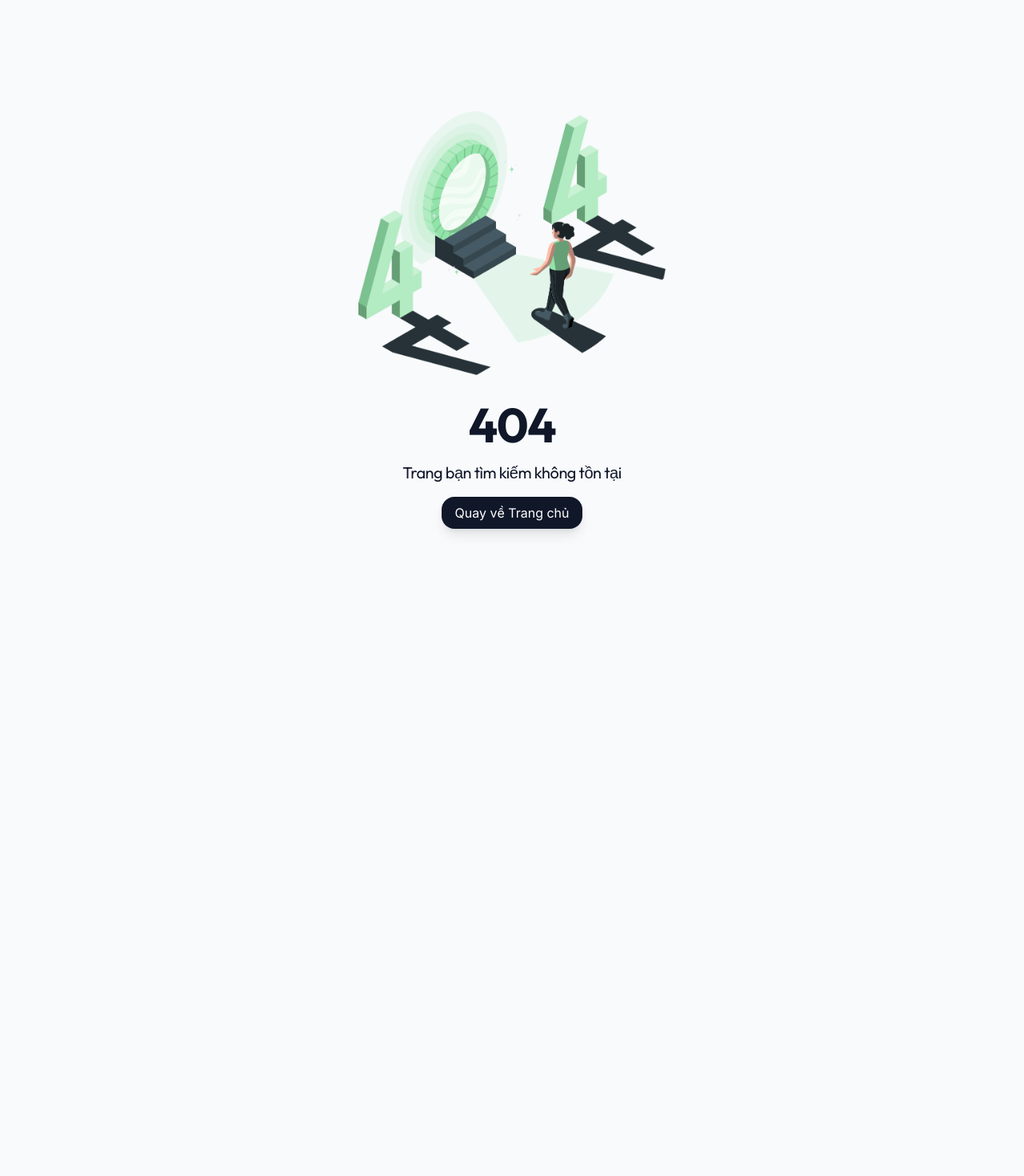
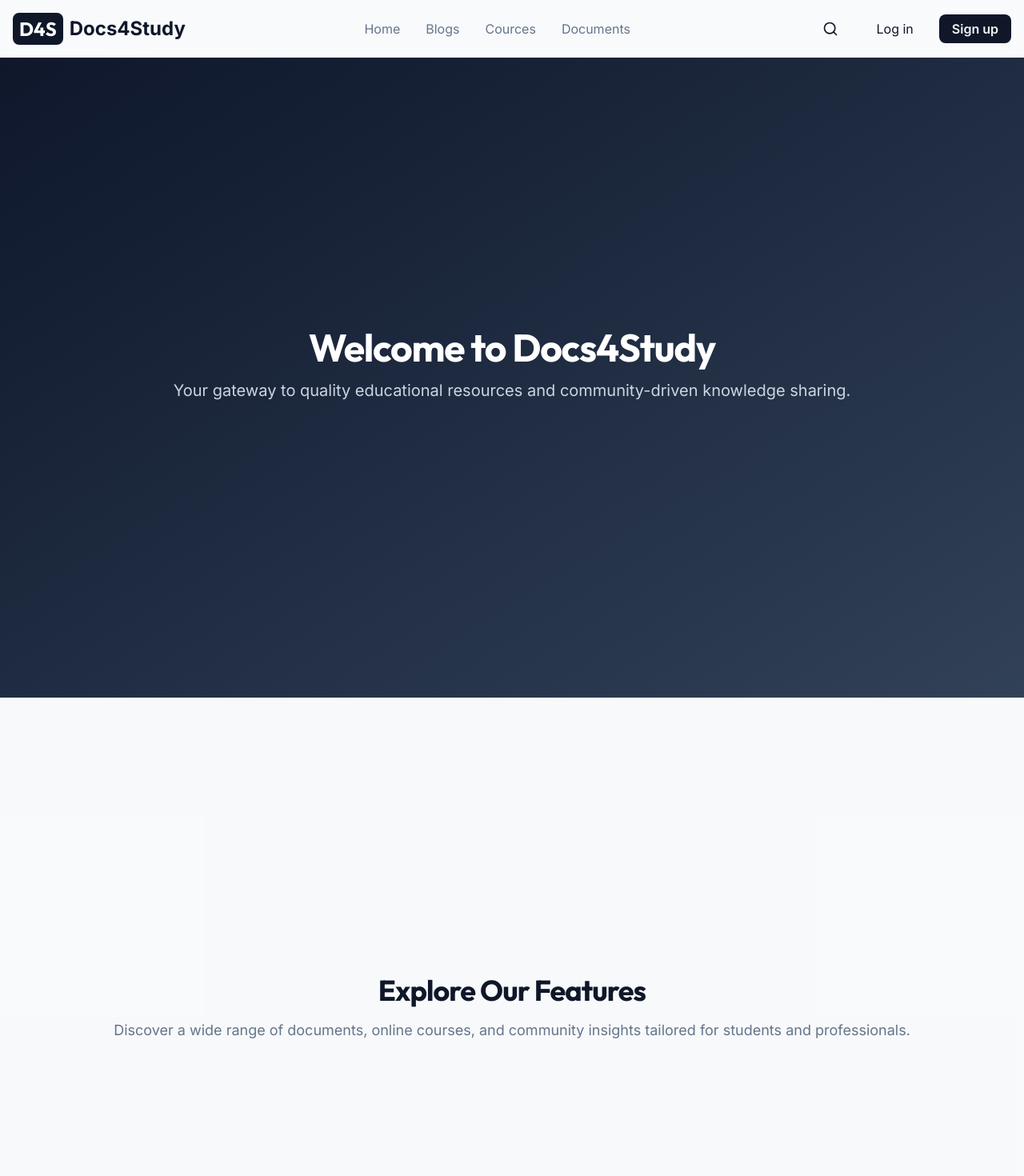
Before and after one commit to asotaku205/Docs4Study, a React (Vite) app in the folder client/: page /home in a window 1280 px wide. Before the commit this address had no page. Shown: the top 1470 px of the page at 80% size. Before the commit the page ends 800 px from the top, so only its background shows below. Built offline with nearby package versions, Linux system fonts and the light colour scheme.

Commit message:
ui layout for home page

```diff
--- a/client/src/App.css
+++ /dev/null
@@ -1,15 +0,0 @@
-@import "tailwindcss";
-
-#root {
-  width: 100%;
-  min-height: 100vh;
-  margin: 0;
-  padding: 0;
-}
-
-html, body {
-  margin: 0;
-  padding: 0;
-  width: 100%;
-  overflow-x: hidden;
-}
--- a/client/src/App.jsx
+++ b/client/src/App.jsx
@@ -2,9 +2,10 @@ import { Route, Switch, Link } from "wouter";
 import NotFound from "./pages/NotFound";
 import AdminDashboard from "./pages/AdminDashboard";
 import Auth from "./pages/Auth";
-import "./App.css";
+import HomePage from "./pages/HomePage";
+import Layout from "./components/Layout";
 
-function HomePage() {
+function Demo() {
   return (
     <div className="min-h-screen flex items-center justify-center bg-gradient-to-br from-slate-900 to-slate-700">
       <div className="text-center text-white">
@@ -17,6 +18,11 @@ function HomePage() {
             Go to Admin Dashboard
           </a>
         </Link>
+        <Link href="/home" className="ml-4">
+          <a className="inline-block px-8 py-3 bg-white text-slate-900 font-semibold rounded-lg hover:bg-slate-100 transition-colors cursor-pointer">
+            Go to Home
+          </a>
+        </Link>
       </div>
     </div>
   );
@@ -24,12 +30,20 @@ function HomePage() {
 
 function App() {
   return (
-    <Switch>
-      <Route path="/" component={HomePage} />
-      <Route path="/admin" component={AdminDashboard} />
-      <Route path="/auth" component={Auth} />
-      <Route component={NotFound} />
-    </Switch>
+    <>
+      <Switch>
+        <Route path="/home">
+          <Layout>
+            <HomePage />
+          </Layout>
+        </Route>
+
+        <Route path="/" component={Demo} />
+        <Route path="/admin" component={AdminDashboard} />
+        <Route path="/auth" component={Auth} />
+        <Route component={NotFound} />
+      </Switch>
+    </>
   );
 }
 
--- /dev/null
+++ b/client/src/components/Layout.jsx
@@ -0,0 +1,23 @@
+import React from "react";
+import { Link } from "wouter";
+import { Header } from "./users/Header.jsx";
+import Footer from "./users/Footer.jsx";
+
+
+const Layout = ({ children }) => {
+  return(
+  <>
+    <Header />
+    <main className="min-h-screen ">
+
+      {children}
+
+    </main>
+    <Footer />
+  </>
+
+  );
+
+}
+
+export default Layout;
--- /dev/null
+++ b/client/src/components/users/Footer.jsx
@@ -0,0 +1,81 @@
+import React from "react";
+import { useState } from "react";
+
+const Footer = () => {
+  return (
+    <>
+      <footer className="bg-background/30 backdrop-blur text-center py-12 w-full">
+        <div className="mx-auto px-4">
+          <div className="grid grid-cols-1 md:grid-cols-4 gap-8 mx-auto px-4 text-left">
+            <div className=" space-y-4 ">
+              <span className="text-2xl font-bold gap-2 flex items-center select-none">
+                <span className="bg-primary text-white px-2 py-1 rounded font-heading">
+                  D4S
+                </span>
+                Docs4Study
+              </span>
+              <p className="text-sm text-muted-foreground leading-relaxed">
+                Empowering students and professionals with high-quality
+                resources, courses, and community-driven knowledge sharing.
+              </p>
+            </div>
+            <div className=" space-y-4 ">
+              <h4 className="font-bold mb-4">Quick Links</h4>
+              <ul>
+                <li className="mb-2 cursor-pointer text-muted-foreground hover:text-primary">
+                  <a>Browser Documents</a>
+                </li>
+                <li className="mb-2 cursor-pointer text-muted-foreground hover:text-primary">
+                  <a>Online Courses</a>
+                </li>
+                <li className="mb-2 cursor-pointer text-muted-foreground hover:text-primary">
+                  <a>Blogs & News</a>
+                </li>
+                <li className="mb-2 cursor-pointer text-muted-foreground hover:text-primary">
+                  <a>Pricing</a>
+                </li>
+              </ul>
+            </div>
+            <div>
+              <h4 className="font-bold mb-4">Support</h4>
+              <ul>
+                <li className="mb-2 cursor-pointer text-muted-foreground hover:text-primary">
+                  <a>Help Center</a>
+                </li>
+                <li className="mb-2 cursor-pointer text-muted-foreground hover:text-primary">
+                  <a>Terms of Service</a>
+                </li>
+                <li className="mb-2 cursor-pointer text-muted-foreground hover:text-primary">
+                  <a>Legal</a>
+                </li>
+                <li className="mb-2 cursor-pointer text-muted-foreground hover:text-primary">
+                  <a>Privacy Policy</a>
+                </li>
+              </ul>
+            </div>
+            <div>
+              <h4 className="font-bold mb-4">Subscribe</h4>
+              <p className="mb-4 text-muted-foreground">Get the latest updates and resources directly in your inbox.</p>
+              <div className="flex gap-2">
+                <input
+                  type="email"
+                  placeholder="Your email"
+                  className="flex-1 px-3 py-2 text-sm border border-input rounded-md bg-background focus:outline-none focus:ring-2 focus:ring-primary/20"
+                />
+                <button className="bg-primary text-secondary px-4 py-2 rounded-lg font-semibold hover:bg-primary/80 transition-colors cursor-pointer select-none">
+                  Join
+                </button>
+              </div>
+            </div>
+          </div>
+          <div className="mt-12 border-t pt-8 ">
+            <p className="text-muted-foreground mb-4">
+              © 2024 Docs4Study. All rights reserved.
+            </p>
+          </div>
+        </div>
+      </footer>
+    </>
+  );
+};
+export default Footer;
--- /dev/null
+++ b/client/src/components/users/Header.jsx
@@ -0,0 +1,35 @@
+import React from 'react';
+import { Link } from 'wouter';
+
+export function Header() {
+    return(<header className=" flex sticky top-0 backdrop-blur bg-background/30 w-full ">
+        <div className="flex-grow p-4 px-4 justify-between flex items-center">
+          <Link href="/">
+            <a className="text-2xl font-bold cursor-pointer gap-2 flex items-center select-none">
+              <span className="bg-primary text-white px-2 py-1 rounded font-heading">
+                D4S
+              </span>
+              Docs4Study
+            </a>
+          </Link>
+          <nav className=" gap-8 flex items-center text-white">
+            <a className="text-muted-foreground hover:text-primary cursor-pointer select-none">Home</a>
+            <a className="text-muted-foreground hover:text-primary cursor-pointer select-none">Blogs</a>
+            <a className="text-muted-foreground hover:text-primary cursor-pointer select-none">Cources</a>
+            <a className="text-muted-foreground hover:text-primary cursor-pointer select-none">Documents</a>
+          </nav>
+          <div className="gap-4 flex items-center">
+            <button className=" text-primary px-4 py-2 rounded-lg font-semibold cursor-pointer transition-colors text-muted-foreground hover:text-foreground">
+                <svg xmlns="http://www.w3.org/2000/svg" width="24" height="24" viewBox="0 0 24 24" fill="none" stroke="currentColor" strokeWidth="2" strokeLinecap="round" strokeLinejoin="round" className="lucide lucide-search h-5 w-5" aria-hidden="true"><path d="m21 21-4.34-4.34"></path><circle cx="11" cy="11" r="8"></circle></svg>
+            </button>
+            <Link href="/auth">
+              <a className="text-foreground py-2 px-4 cursor-pointer select-none">Log in</a>
+            </Link>
+            <Link href="/auth">
+            <a className="bg-primary text-secondary px-4 py-2 rounded-lg font-semibold hover:bg-primary/80 transition-colors cursor-pointer select-none">Sign up</a>
+            </Link>
+          </div>
+        </div>
+      </header>
+      );
+}
--- /dev/null
+++ b/client/src/pages/HomePage.jsx
@@ -0,0 +1,52 @@
+import React from "react";
+import { useState } from "react";
+
+const HomePage = () => {
+  return (
+    <div className="flex flex-col">
+      <section className="min-h-screen flex items-center justify-center bg-gradient-to-br from-slate-900 to-slate-700">
+        <div className="text-center text-white">
+          <h1 className="text-5xl font-bold mb-4">Welcome to Docs4Study</h1>
+          <p className="text-xl text-slate-300 mb-8">
+            Your gateway to quality educational resources and community-driven
+            knowledge sharing.
+          </p>
+        </div>
+      </section>
+      <section>
+        <div className="min-h-screen flex items-center justify-center bg-background/50">
+          <div className="text-center">
+            <h2 className="text-4xl font-bold mb-4">Explore Our Features</h2>
+            <p className="text-lg text-muted-foreground mb-6">
+              Discover a wide range of documents, online courses, and community
+              insights tailored for students and professionals.
+            </p>
+          </div>
+        </div>
+      </section>
+      <section>
+        <div className="min-h-screen flex items-center justify-center bg-gradient-to-br from-slate-700 to-slate-900">
+          <div className="text-center text-white">
+            <h2 className="text-4xl font-bold mb-4">Join Our Community</h2>
+            <p className="text-lg text-slate-300 mb-6">
+              Connect with fellow learners and educators to share knowledge,
+              collaborate on projects, and grow together.
+            </p>
+          </div>
+        </div>
+      </section>
+      <section>
+        <div className="min-h-screen flex items-center justify-center bg-background/50">
+          <div className="text-center">
+            <h2 className="text-4xl font-bold mb-4">Get Started Today</h2>
+            <p className="text-lg text-muted-foreground mb-6">
+              Sign up now to access a wealth of resources and take your learning
+              journey to the next level with Docs4Study.
+            </p>
+          </div>
+        </div>
+      </section>
+    </div>
+  );
+};
+export default HomePage;
```
Also changed, not shown: client/src/pages/Auth.jsx (+32 -31 lines).
